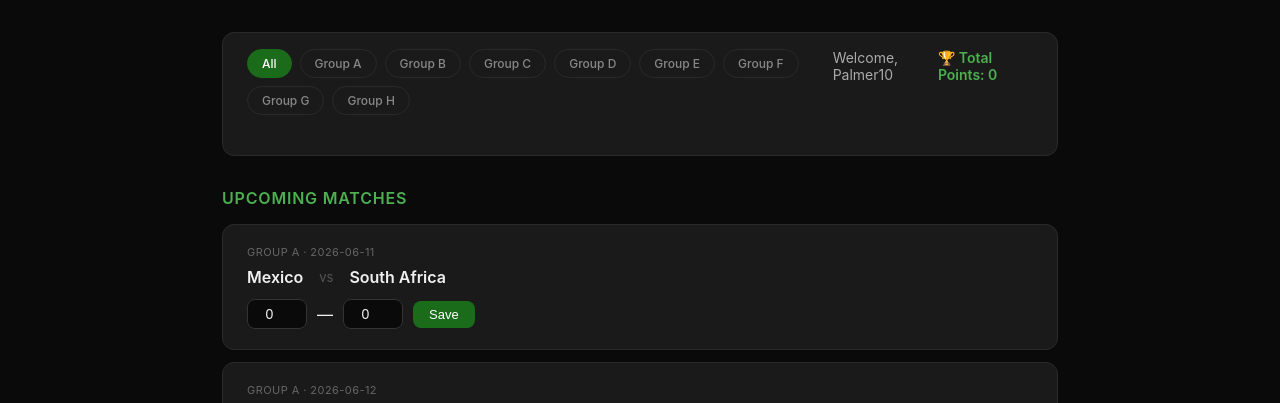
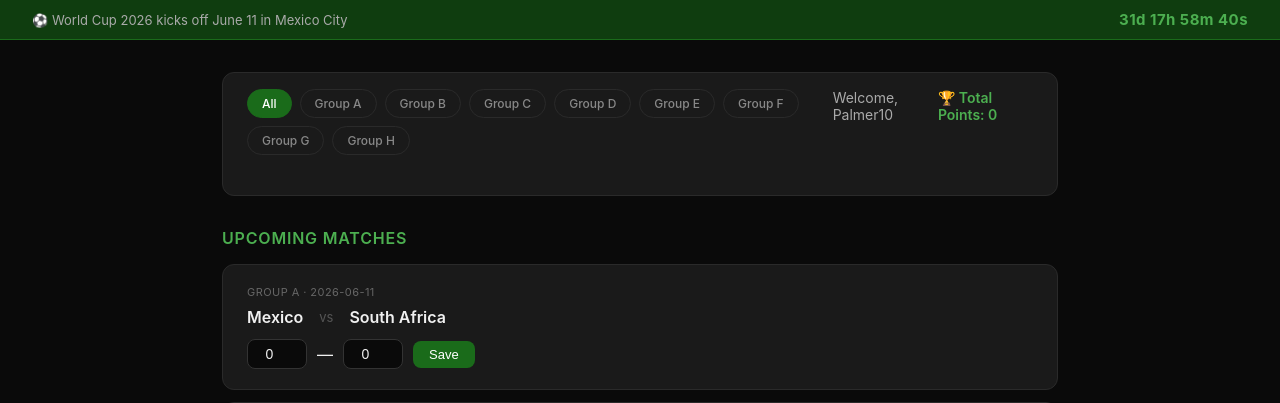
Before and after one commit to jkyplayz-rb/worldcup-predictor, a Flask app: page / in a window 1280 px wide. Shown: the part 68-471 px from the top of the page. Run offline with Flask 3, Linux system fonts and the light colour scheme; a user stored in the database is signed in; data comes from the database, SQL or seed files in the repository; data that the repository does not hold is empty.

Commit message:
feat: add live World Cup countdown timer to header

```diff
--- a/static/style.css
+++ b/static/style.css
@@ -175,3 +175,23 @@ tr:hover td { background: #222; }
 
 .filter-btn:hover { border-color: #4caf50; color: #4caf50; }
 .filter-btn.active { background: #1a6b1a; border-color: #1a6b1a; color: white; }
+
+.countdown-banner {
+  background: #0f3d0f;
+  border-bottom: 1px solid #1a6b1a;
+  padding: 10px 2rem;
+  display: flex;
+  justify-content: space-between;
+  align-items: center;
+  font-size: 13px;
+  color: #aaa;
+  flex-wrap: wrap;
+  gap: 8px;
+}
+
+.countdown-timer {
+  font-weight: 700;
+  color: #4caf50;
+  font-size: 15px;
+  letter-spacing: .03em;
+}
--- a/templates/index.html
+++ b/templates/index.html
@@ -15,6 +15,30 @@
       <a href="/logout">Logout</a>
     </nav>
   </header>
+  <div class="countdown-banner">
+  <span>⚽ World Cup 2026 kicks off June 11 in Mexico City</span>
+  <span id="countdown" class="countdown-timer"></span>
+</div>
+
+<script>
+  const kickoff = new Date('2026-06-11T20:00:00');
+  function updateCountdown() {
+    const now = new Date();
+    const diff = kickoff - now;
+    if (diff <= 0) {
+      document.getElementById('countdown').textContent = "It's happening!";
+      return;
+    }
+    const days = Math.floor(diff / (1000 * 60 * 60 * 24));
+    const hours = Math.floor((diff % (1000 * 60 * 60 * 24)) / (1000 * 60 * 60));
+    const mins = Math.floor((diff % (1000 * 60 * 60)) / (1000 * 60));
+    const secs = Math.floor((diff % (1000 * 60)) / 1000);
+    document.getElementById('countdown').textContent =
+      `${days}d ${hours}h ${mins}m ${secs}s`;
+  }
+  updateCountdown();
+  setInterval(updateCountdown, 1000);
+</script>
   <main>
     <div class="points-banner">
       <div class="group-filter">
```
